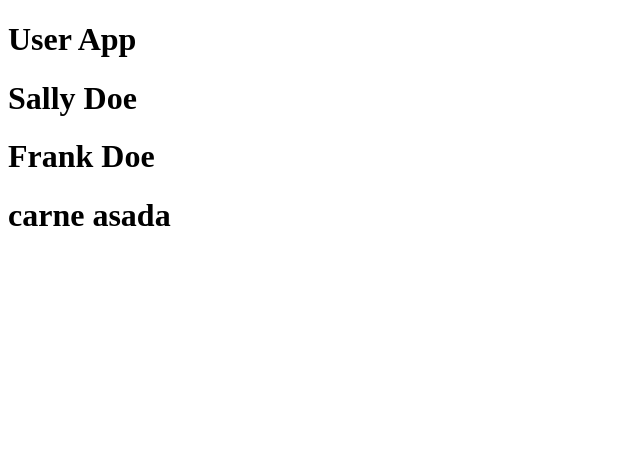
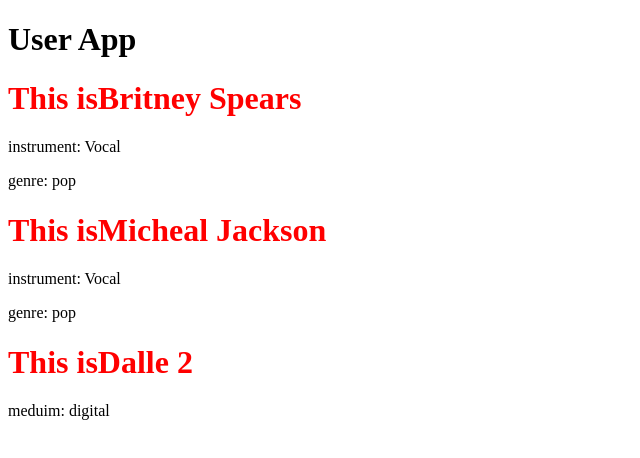
Before and after one commit to jimibue/render-demo-delete, a plain HTML site: page index.html in a window 1280 px wide. Shown: the whole page, without its empty margins (0-640 px from the left). Drawn offline with Linux system fonts and the light colour scheme.

Commit message:
demo inhertaince

```diff
--- a/index.html
+++ b/index.html
@@ -19,6 +19,19 @@
     <div id="taco">
     </div>
 
+    <div id="bs">
+
+    </div>
+
+    <div id="mj">
+
+    </div>
+
+    <div id="d2">
+
+    </div>
+
+
     <script src="js/renderHelper.js"></script>
     <script src="js/user.js"></script>
     <script src="js/taco.js"></script>
--- a/index.js
+++ b/index.js
@@ -1,27 +1,46 @@
-// create instances of Users
-// load index first
-console.log('index.js loaded')
-let frank = new User ('Frank', 'Doe')
-let sally = new User ('Sally', 'Doe')
+// // create instances of Users
+// // load index first
+// console.log('index.js loaded')
+// let frank = new User ('Frank', 'Doe')
+// let sally = new User ('Sally', 'Doe')
 
-// need an instance of object with render that return an html element
-// need a valid selector (must exist on your html page)
+// // need an instance of object with render that return an html element
+// // need a valid selector (must exist on your html page)
+// let rh = new RenderHelper()
+// rh.renderToDom(sally, '#user1')
+// rh.renderToDom(frank, '#user2')
+
+// let taco = new Taco('carne asada')
+// rh.renderToDom(taco,'#taco')
+
+
+
+let britney = new Musician("Britney", "Spears", "Vocal", "pop")
+let mj = new Musician("Micheal", "Jackson", "Vocal", "pop")
+let hendrix = new Musician("Jimi", "Hendrix", "Guitar", "rock")
+let ross = new Painter('Bob','Ross','oil')
+let michelanglo = new Painter('Bob','Ross','pencil')
+let dalle2 = new Painter('Dalle','2','digital')
+
+
+let james = new Fan('Jon', 'Doe', [britney, mj], [dalle2])
+
+britney.render()
+
+// append the html
 let rh = new RenderHelper()
-rh.renderToDom(sally, '#user1')
-rh.renderToDom(frank, '#user2')
+rh.renderToDom(britney, '#bs')
+rh.renderToDom(mj, '#mj')
+rh.renderToDom(dalle2, '#d2')
 
-let taco = new Taco('carne asada')
-rh.renderToDom(taco,'#taco')
 
-// THIS IS THE MANUAL OF DOING IT
-// select element on page
-// const sallySection = document.querySelector("#user1");
-// const frankSection = document.querySelector("#user2");
+// console.log(james)
 
-// // use our render method
-// const sallyElement = sally.render();
-// const frankElement = frank.render();
+// // how do I get the artist from fan1
+// console.log(james.musicians)
 
-// // replace element
-// sallySection.replaceChildren(sallyElement);
-// frankSection.append(frankElement);
+// // how do I get britney from fan1
+// console.log(james.musicians[0])
+
+// // how do a get britneys full name from fan1?
+// console.log(james.musicians[0].getFullName())
--- a/js/renderHelper.js
+++ b/js/renderHelper.js
@@ -1,5 +1,7 @@
 class RenderHelper {
-  constructor() {}
+  constructor() {
+
+  }
 
   // this function needs to be passed a object that has a render method
   // AND that render method needs to return an html element
--- a/js/user.js
+++ b/js/user.js
@@ -6,15 +6,89 @@
     }
 
     getFullName(){
-        return `${this.firstName} ${this.lastName}`
+        return `This is${this.firstName} ${this.lastName}`
     }
 
     // return html element
     render(){
        let htmlEL = document.createElement('div')
        htmlEL.innerHTML = `
-          <h1>${this.getFullName()}</h1>
+          <h1 style='color:red'>${this.getFullName()}</h1>
        `
        return htmlEL
     }
 }
+
+// Artist Spotify but not just music
+// Users - Musicians
+class Musician extends User {
+    constructor(firstName, lastName, instrument, genre ){
+        super(firstName, lastName)
+        this.instrument = instrument
+        this.genre = genre
+    }
+
+    // this grabs the html element from User render and then adds more
+    // specific to a musician
+    render(){
+
+        //1. Get the html element from the parent render method
+        let userHtml = super.render()
+
+        //2. creating the specific html for a musician
+        //2a.create a div element
+        let musicianHTML = document.createElement('div')
+        //2.b adding 2 paragraphs with information about musician to that div inner html.
+        musicianHTML.innerHTML = `
+           <p>instrument: ${this.instrument}</p>
+           <p> genre: ${this.genre}</p>
+        `
+        //3. combine the two into the userHtml element
+        // THIS IS NOT APPEND TO DOM
+        userHtml.append(musicianHTML)
+
+        //4. return the element
+        return  userHtml
+    }
+
+
+}
+
+// Users - Painters
+class Painter extends User {
+    constructor(firstName, lastName, medium ){
+        super(firstName, lastName)
+        this.medium = medium
+    }
+
+
+    render(){
+        //1. Get the html element from the parent render method
+        let userHtml = super.render()
+
+        //2. creating the specific html for a painter
+        //2a.create a div element
+        let painterHTML = document.createElement('div')
+        //2.b adding 2 paragraphs with information about painter to that div inner html.
+        painterHTML.innerHTML=`
+          <p>meduim: ${this.medium}</p>
+        `
+
+        //3. combine the two into the userHtml element
+        userHtml.append(painterHTML)
+
+        //4. return the element
+        return  userHtml
+
+    }
+}
+
+
+// Users - Fans
+class Fan extends User {
+    constructor(firstName, lastName, musicians, painters ){
+        super(firstName, lastName)
+        this.musicians = musicians
+        this.painters = painters
+    }
+}
```
